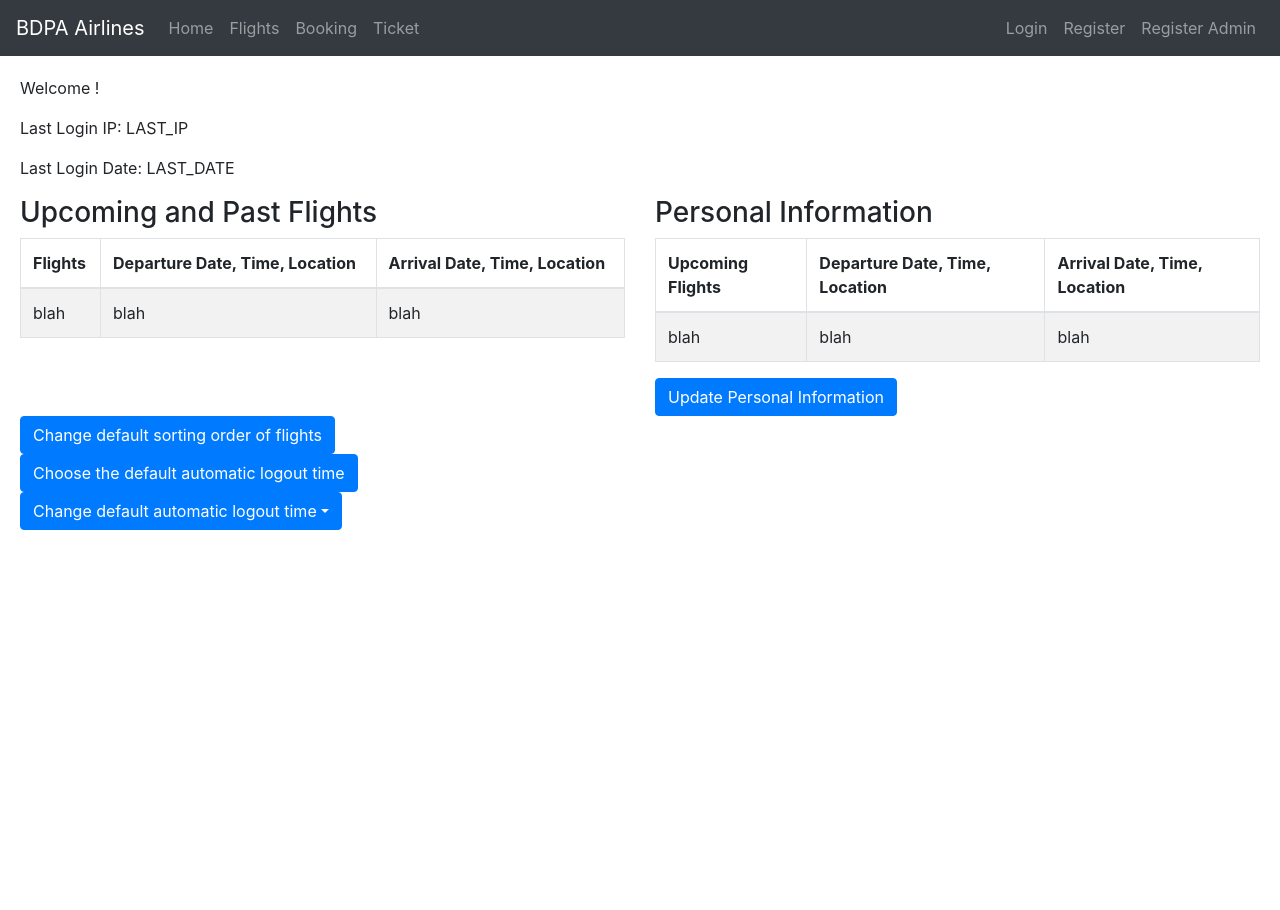
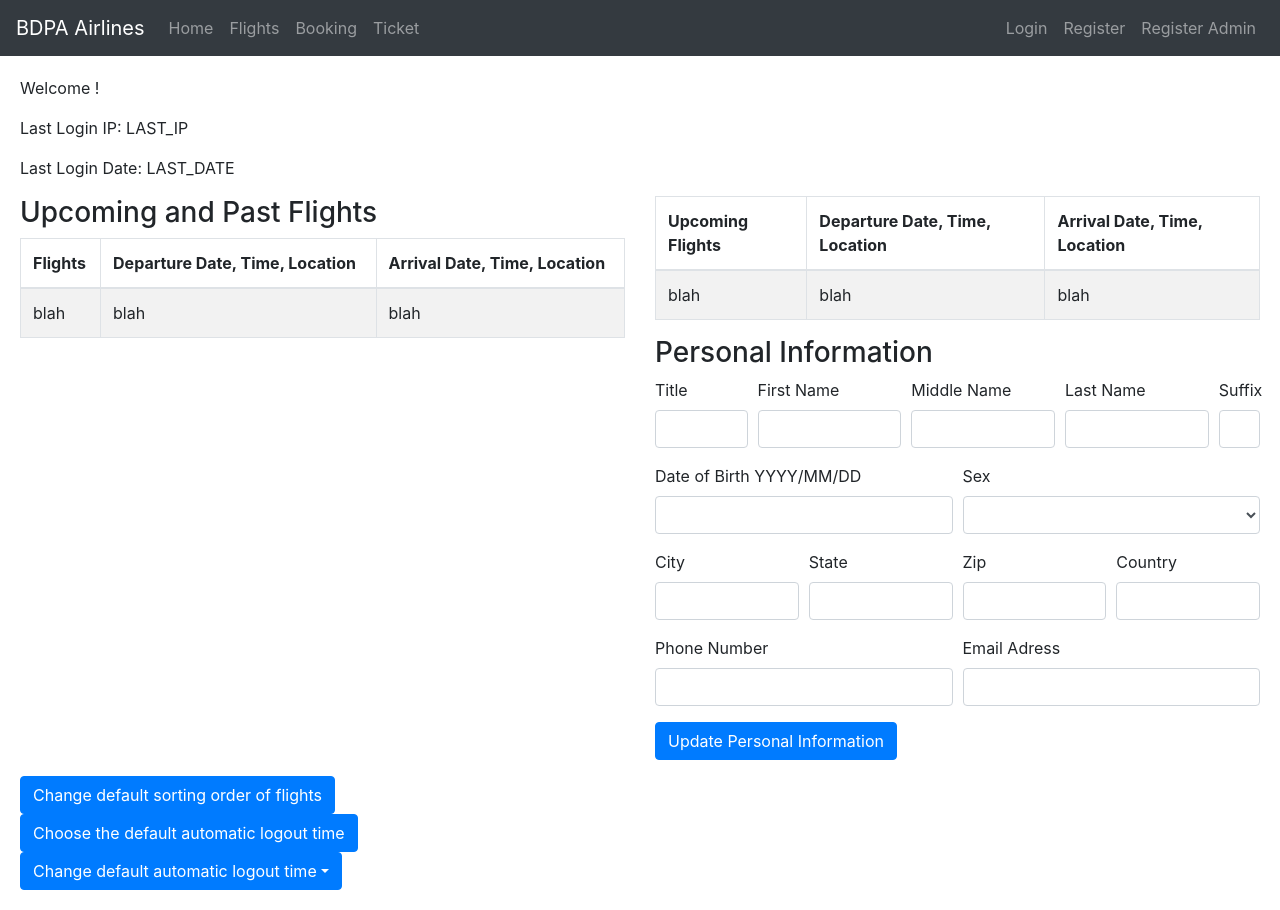
Before and after one commit to JosephMugo/bdpa2020ui, a React (Create React App) app: page /dashboard_customer in a window 1280 px wide. Before the commit the page ends 800 px from the top, so only its background shows below. Built offline with nearby package versions, Linux system fonts and the light colour scheme; no server answers.

Commit message:
customer dashboard shows user information

```diff
--- a/src/containers/DashboardCustomer.jsx
+++ b/src/containers/DashboardCustomer.jsx
@@ -1,8 +1,23 @@
-import React from "react"
+import React, { useState, useEffect } from "react"
 import { Table, Button, ButtonGroup, ButtonToolbar, InputGroup, FormControl, DropdownButton, Dropdown } from 'react-bootstrap'
 import Cookies from "universal-cookie"
+import { Formik, Field, Form, ErrorMessage } from 'formik'
+import * as Yup from 'yup'
+import { requestUserInfo } from '../services/userService'
+
 const cookies = new Cookies()
 const DashboardCustomer = () => {
+    const [userInfo, setUserInfo] = useState(false)
+
+    const getUserInfo = async () => {
+        const requestedUserInfo = await requestUserInfo(cookies.get("username"))
+        console.log("userInfo", requestedUserInfo)
+        setUserInfo(requestedUserInfo)
+    }
+    useEffect(() => {
+        if (!userInfo.username) getUserInfo()
+    })
+    const required = Yup.string().required('Required')
     return (
         <>
             <p>Welcome {cookies.get("username")}!</p>
@@ -30,7 +45,6 @@ const DashboardCustomer = () => {
                     </Table>
                 </div>
                 <div className='col-sm-6'>
-                    <h3>Personal Information</h3>
                     <Table striped bordered hover>
                         <thead>
                             <tr>
@@ -47,7 +61,99 @@ const DashboardCustomer = () => {
                             </tr>
                         </tbody>
                     </Table>
-                    <Button variant='primary'>Update Personal Information</Button>
+                    <h3>Personal Information</h3>
+                    {userInfo && <Formik
+                        initialValues={userInfo}
+                        validationSchema={Yup.object().shape({
+                            firstName: required, lastName: required,
+                            birthdate: required, sex: required,
+                            city: required, state: required, zip: required, country: required,
+                            email: required.email('Email is invalid'),
+                        })}
+                        onSubmit={() => { console.log("update info") }}
+                    >
+                        {({ errors, touched }) => (
+                            <Form>
+                                <div className="form-row">
+                                    <div className="form-group col-2">
+                                        <label htmlFor="title">Title</label>
+                                        <Field name="title" type="text" className="form-control" />
+                                    </div>
+                                    <div className="form-group col-3">
+                                        <label htmlFor="firstName">First Name</label>
+                                        <Field name="firstName" type="text" className={'form-control' + (errors.firstName && touched.firstName ? ' is-invalid' : '')} />
+                                        <ErrorMessage name="firstName" component="div" className="invalid-feedback" />
+                                    </div>
+                                    <div className="form-group col-3">
+                                        <label htmlFor="middleName">Middle Name</label>
+                                        <Field name="middleName" type="text" className="form-control" />
+                                    </div>
+                                    <div className="form-group col-3">
+                                        <label htmlFor="lastName">Last Name</label>
+                                        <Field name="lastName" type="text" className={'form-control' + (errors.lastName && touched.lastName ? ' is-invalid' : '')} />
+                                        <ErrorMessage name="lastName" component="div" className="invalid-feedback" />
+                                    </div>
+                                    <div className="form-group col-1">
+                                        <label htmlFor="suffix">Suffix</label>
+                                        <Field name="suffix" type="text" className="form-control" />
+                                    </div>
+                                </div>
+                                <div className="form-row">
+                                    <div className="form-group col">
+                                        <label htmlFor="birthdate">Date of Birth YYYY/MM/DD</label>
+                                        <Field name="birthdate" type="text" className={'form-control' + (errors.birthdate && touched.birthdate ? ' is-invalid' : '')} />
+                                        <ErrorMessage name="birthdate" component="div" className="invalid-feedback" />
+                                    </div>
+                                    <div className="form-group col">
+                                        <label>Sex</label>
+                                        <Field name="sex" as="select" className={'form-control' + (errors.sex && touched.sex ? ' is-invalid' : '')}>
+                                            <option value=""></option>
+                                            <option value="Male">Male</option>
+                                            <option value="Female">Female</option>
+                                            <option value="Other">Genderqueer/Non-Binary</option>
+                                        </Field>
+                                        <ErrorMessage name="sex" component="div" className="invalid-feedback" />
+                                    </div>
+                                </div>
+                                <div className="form-row">
+                                    <div className="form-group col">
+                                        <label htmlFor="city">City</label>
+                                        <Field name="city" type="text" className={'form-control' + (errors.city && touched.city ? ' is-invalid' : '')} />
+                                        <ErrorMessage name="city" component="div" className="invalid-feedback" />
+                                    </div>
+                                    <div className="form-group col">
+                                        <label htmlFor="state">State</label>
+                                        <Field name="state" type="text" className={'form-control' + (errors.state && touched.state ? ' is-invalid' : '')} />
+                                        <ErrorMessage name="state" component="div" className="invalid-feedback" />
+                                    </div>
+                                    <div className="form-group col">
+                                        <label htmlFor="zip">Zip</label>
+                                        <Field name="zip" type="text" className={'form-control' + (errors.zip && touched.zip ? ' is-invalid' : '')} />
+                                        <ErrorMessage name="zip" component="div" className="invalid-feedback" />
+                                    </div>
+                                    <div className="form-group col">
+                                        <label htmlFor="country">Country</label>
+                                        <Field name="country" type="text" className={'form-control' + (errors.country && touched.country ? ' is-invalid' : '')} />
+                                        <ErrorMessage name="country" component="div" className="invalid-feedback" />
+                                    </div>
+                                </div>
+                                <div className="form-row">
+                                    <div className="form-group col">
+                                        <label htmlFor="phone">Phone Number</label>
+                                        <Field name="phone" type="text" className={'form-control'} />
+                                    </div>
+                                    <div className="form-group col">
+                                        <label htmlFor="email">Email Adress</label>
+                                        <Field name="email" type="email" className={'form-control' + (errors.email && touched.email ? ' is-invalid' : '')} />
+                                        <ErrorMessage name="email" component="div" className="invalid-feedback" />
+                                    </div>
+                                </div>
+                                <div className="form-group">
+                                    <button type="submit" className="btn btn-primary mr-2">Update Personal Information</button>
+                                </div>
+                            </Form>
+                        )}
+                    </Formik>}
                 </div>
                 {/*
     Update their stored information (email, address, etc)
--- a/src/services/userService.js
+++ b/src/services/userService.js
@@ -12,10 +12,8 @@ export const rememberMe = async (remember = false) => {
     } catch (err) {
         console.log("error", err)
     }
-
     return false
 }
-
 export const createUser = async (user) => {
     // console.log(user)
     const addUrl = baseUserURL + '/user/add'
@@ -29,7 +27,6 @@ export const createUser = async (user) => {
     }
     return false
 }
-
 export const login = async (user) => {
     const { username, firstName, lastName, password } = user
     const base64String = Buffer.from(`${username}:${firstName}:${lastName}:${password}`, 'ascii').toString("base64")
@@ -52,3 +49,17 @@ export const login = async (user) => {
     }
     return false
 }
+export const requestUserInfo = async (username) => {
+    console.log("Requesting", username)
+    const cookies = new Cookies(), token = cookies.get("userToken")
+    const headers = { Authorization: `Bearer ${token}` }
+    const tokenUrl = baseUserURL + '/user/update'
+    try {
+        const response = await superagent.get(tokenUrl, username).set(headers)
+        return response.body
+    } catch (err) {
+        if (err.status === 401) console.log("Bad credentials")
+        else console.log("error", err)
+    }
+    return {}
+}
```
